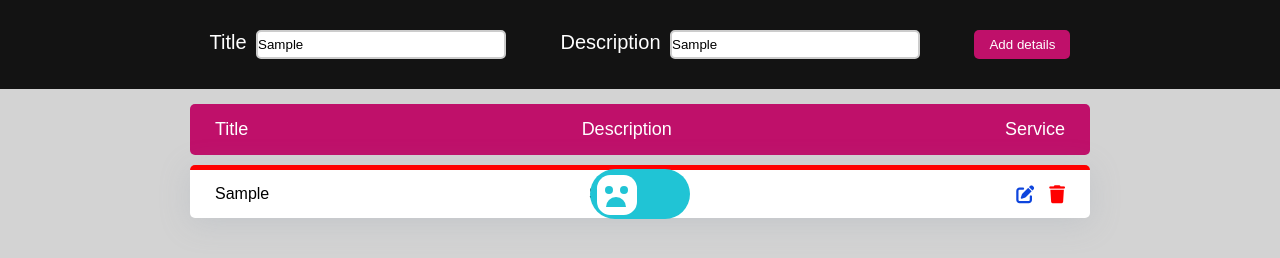
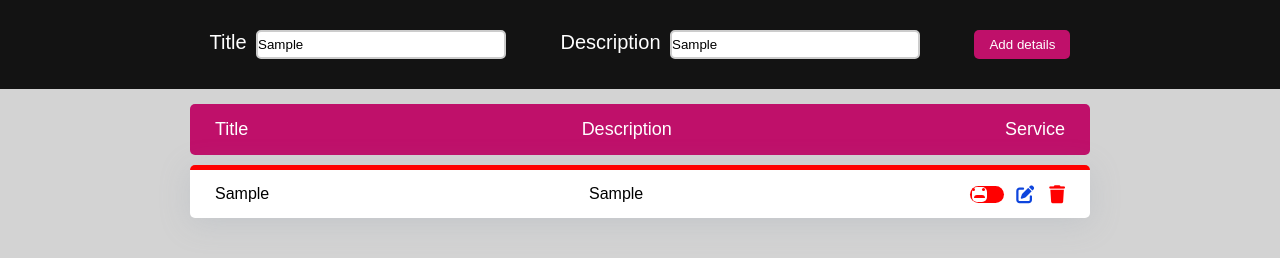
Before and after one commit to rakeshcooper/crud-javascript, a website built with webpack: page public/index.html in a window 1280 px wide. Both pictures are taken after typing "Sample", "Sample" into the empty fields and a click on the button "Add details". Built offline with nearby package versions, Linux system fonts and the light colour scheme.

Commit message:
new checkbox

```diff
--- a/public/index.html
+++ b/public/index.html
@@ -231,12 +231,12 @@
         input[type="checkbox"]:focus{
             -webkit-tap-highlight-color:rgba(0,0,0,0) !important;
             }
-            input[type="checkbox"]{
-            -webkit-appearance:none;
+            input[type="checkbox"] {
+            -webkit-appearance: none;
             position: absolute;
-            margin:auto;
+            margin: auto;
             left: 0;
-            right: 0;
+            right: -693px;
             top: 0;
             bottom: 0;
             cursor: pointer;
@@ -244,47 +244,46 @@
             }
 
         .style2{
-  height: 50px;
-  width: 100px;
-  background-color: #20c4d5;
+            height: 17px;
+            width: 34px;
+            background-color: red;
             border-radius: 45px;
         }
 .style2:before{
     content: "";
     position: absolute;
-  height: 8px;
-  width: 8px;
-  background-color:#20c4d5;
+    height: 3px;
+    width: 3px;
+    background-color: red;
     border-radius: 50%;
-  top: 16.5px;
-  left: 15px;
-  box-shadow: 15px 0 0 #20c4d5,8px 5px 0 16px white;
+    top: 2.5px;
+    left: 2px;
+    box-shadow: 10px 0 0 red, 6px 5px 0 6px white;
     transition: 0.3s;
 }
 .style2:after{
     content: "";
     position: absolute;
-  height: 10px;
-  width: 20px;
-  background-color: #20c4d5;
+    height: 3px;
+    width: 11px;
+    background-color: red;
     border-radius: 25px 25px 0 0;
-  top: 28px;
-  left: 16px;
+    top: 9px;
+    left: 4px;
     transition: 0.3s;
 }
 .style2:checked{
-  background-color:#ffc64c;
+  background-color:rgb(13, 190, 13);
 }
 .style2:checked:before{
-  left: 60px;
-  background-color:#ffc64c;
-  box-shadow: 15px 0 0 #ffc64c,
-    8px 5px 0 16px white;
+    left: 17px;
+    background-color: rgb(13, 190, 13);
+    box-shadow: 10px 0 0 rgb(13, 190, 13), 6px 5px 0 6px white;
 }
 .style2:checked:after{
-  left: 62px;
-  border-radius:0 0 25px 25px;
-  background-color:#ffc64c;
+    left: 19px;
+    border-radius: 0 0 25px 25px;
+    background-color: rgb(13, 190, 13);
 }
 
     </style>
```
Lines whose indentation alone changed are shown as unchanged.
